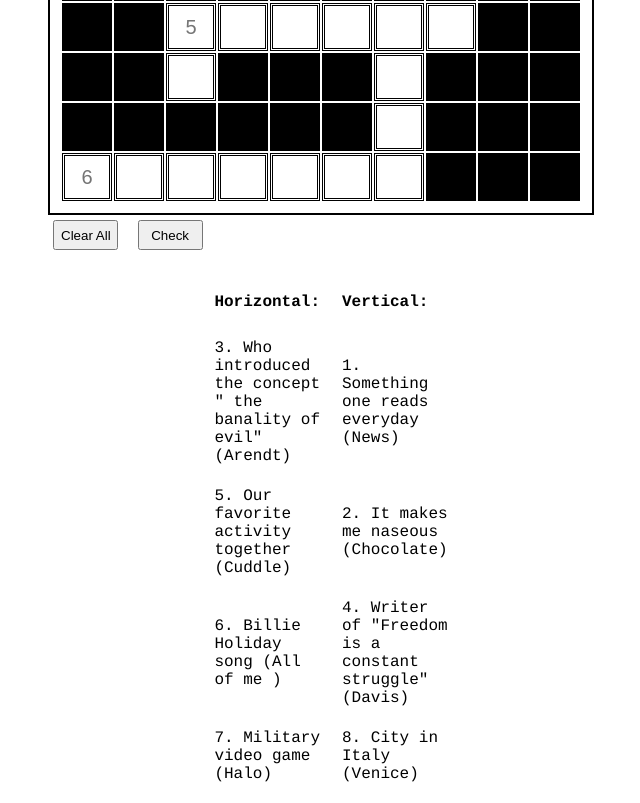
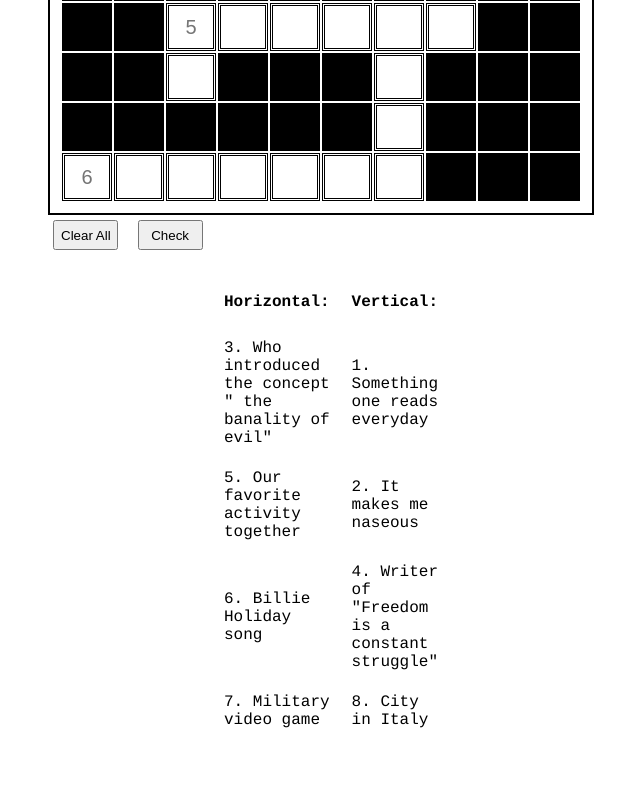
Before and after one commit to Esmedxdx/Esmedxdx.github.io, a plain HTML site: page index.html in a window 1280 px wide. Shown: the part 442-1245 px from the top of the page, without its empty margins (319-959 px from the left). After the commit the page ends 1191 px from the top, so only its background shows below. Drawn offline with Linux system fonts and the light colour scheme.

Commit message:
Update index.html

```diff
--- a/index.html
+++ b/index.html
@@ -262,20 +262,20 @@ function hideCrosswordAndShowLoveMessage() {
             <td><strong>Vertical:</strong></td>
         </tr>
         <tr>
-            <td>3. Who introduced the concept " the banality of evil" (Arendt)</td>
-            <td>1. Something one reads everyday (News)</td>
+            <td>3. Who introduced the concept " the banality of evil"</td>
+            <td>1. Something one reads everyday</td>
         </tr>
         <tr>
-            <td>5. Our favorite activity together (Cuddle)</td>
-            <td>2. It makes me naseous (Chocolate)</td>
+            <td>5. Our favorite activity together</td>
+            <td>2. It makes me naseous</td>
         </tr>
         <tr>
-            <td>6. Billie Holiday song (All of me )</td>
-            <td>4. Writer of "Freedom is a constant struggle" (Davis)</td>
+            <td>6. Billie Holiday song</td>
+            <td>4. Writer of "Freedom is a constant struggle"</td>
         </tr>
         <tr>
-            <td>7. Military video game (Halo)</td>
-            <td>8. City in Italy (Venice)</td>
+            <td>7. Military video game</td>
+            <td>8. City in Italy</td>
         </tr>
 
 </table>
```
